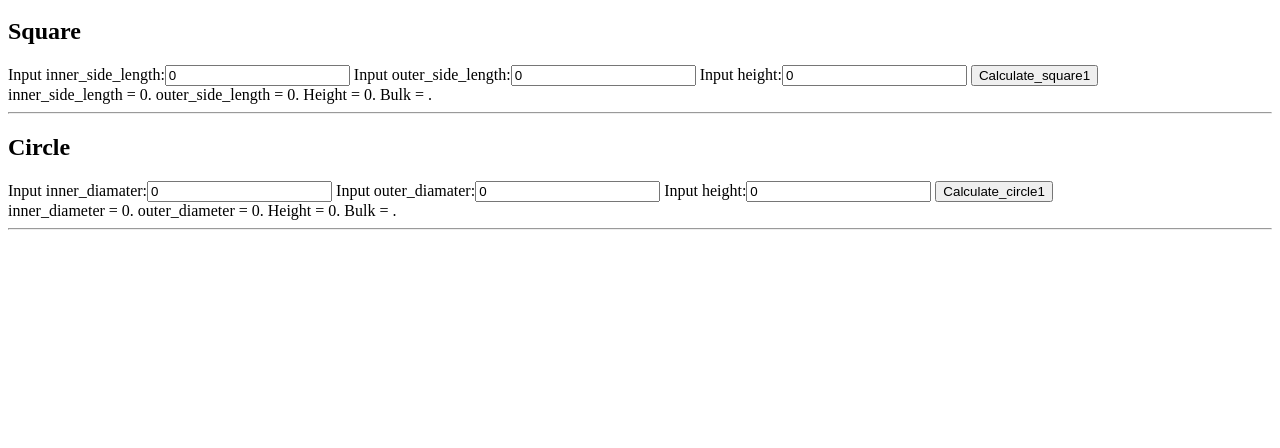
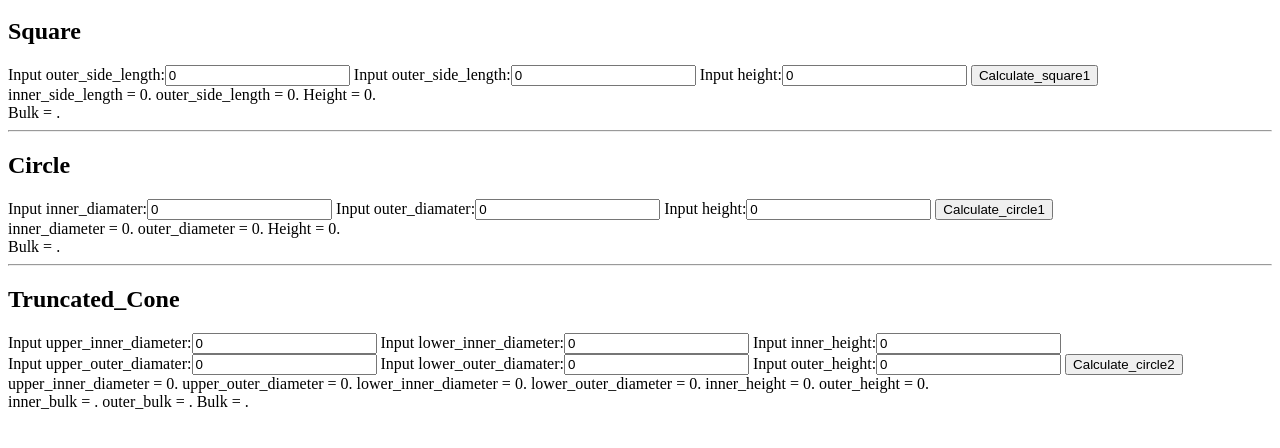
Before and after one commit to hippocrene814/hippocrene814.github.io, a plain HTML site: page tools/bulk.html in a window 1280 px wide. Shown: the part 48-496 px from the top of the page. Drawn offline with nearby package versions, Linux system fonts and the light colour scheme.

Commit message:
add truncated cone bulk

```diff
--- a/tools/bulk.html
+++ b/tools/bulk.html
@@ -11,7 +11,6 @@
           outer_side_length: 0,
           height: 0
         };
-
         $scope.calculate_square1 = function() {
             $scope.square.area = ($scope.square.outer_side_length * $scope.square.outer_side_length - $scope.square.inner_side_length * $scope.square.inner_side_length);
             $scope.square.bulk = $scope.square.area * $scope.square.height;
@@ -22,11 +21,28 @@
           outer_diameter: 0,
           height: 0
         };
-
         $scope.calculate_circle1 = function() {
             $scope.circle.area = ($scope.circle.outer_diameter * $scope.circle.outer_diameter - $scope.circle.inner_diameter * $scope.circle.inner_diameter) * 3.14 / 4;
             $scope.circle.bulk = $scope.circle.area * $scope.circle.height;
         };
+
+        $scope.circle2 = {
+          upper_inner_diameter: 0,
+          upper_outer_diameter: 0,
+          lower_inner_diameter: 0,
+          lower_outer_diameter: 0,
+          inner_height: 0,
+          outer_height: 0
+        };
+        $scope.calculate_circle2 = function() {
+            $scope.circle2.inner_bulk = ($scope.circle2.upper_inner_diameter * $scope.circle2.upper_inner_diameter + $scope.circle2.lower_inner_diameter * $scope.circle2.lower_inner_diameter + $scope.circle2.lower_inner_diameter * $scope.circle2.upper_inner_diameter) * $scope.circle2.inner_height * 3.14 / 12;
+
+            $scope.circle2.outer_bulk = ($scope.circle2.upper_outer_diameter * $scope.circle2.upper_outer_diameter + $scope.circle2.lower_outer_diameter * $scope.circle2.lower_outer_diameter + $scope.circle2.lower_outer_diameter * $scope.circle2.upper_outer_diameter) * $scope.circle2.outer_height * 3.14 / 12;
+
+            $scope.circle2.bulk = $scope.circle2.outer_bulk - $scope.circle2.inner_bulk;
+
+        };
+
       });
     </script>
   </head>
@@ -35,7 +51,7 @@
     <div>
       <h2>Square</h2>
       <div>
-        Input inner_side_length:<input ng-model="square.inner_side_length" type="text"/>
+        Input outer_side_length:<input ng-model="square.inner_side_length" type="text"/>
         Input outer_side_length:<input ng-model="square.outer_side_length" type="text"/>
         Input height:<input ng-model="square.height" type="text"/>
         <button ng-click="calculate_square1()">Calculate_square1</button>
@@ -43,6 +59,7 @@
         inner_side_length = {{square.inner_side_length}}.
         outer_side_length = {{square.outer_side_length}}.
         Height = {{square.height}}.
+        <br>
         Bulk = {{square.bulk}}.
       </div>
       <hr>
@@ -57,9 +74,34 @@
         inner_diameter = {{circle.inner_diameter}}.
         outer_diameter = {{circle.outer_diameter}}.
         Height = {{circle.height}}.
+        <br>
         Bulk = {{circle.bulk}}.
       </div>
       <hr>
+
+      <h2>Truncated_Cone</h2>
+      <div>
+        Input upper_inner_diameter:<input ng-model="circle2.upper_inner_diameter" type="text"/>
+        Input lower_inner_diameter:<input ng-model="circle2.lower_inner_diameter" type="text"/>
+        Input inner_height:<input ng-model="circle2.inner_height" type="text"/>
+        <br>
+        Input upper_outer_diamater:<input ng-model="circle2.upper_outer_diameter" type="text"/>
+        Input lower_outer_diamater:<input ng-model="circle2.lower_outer_diameter" type="text"/>
+        Input outer_height:<input ng-model="circle2.outer_height" type="text"/>
+        <button ng-click="calculate_circle2()">Calculate_circle2</button>
+        <br>
+        upper_inner_diameter = {{circle2.upper_inner_diameter}}.
+        upper_outer_diameter = {{circle2.upper_outer_diameter}}.
+        lower_inner_diameter = {{circle2.lower_inner_diameter}}.
+        lower_outer_diameter = {{circle2.lower_outer_diameter}}.
+        inner_height = {{circle2.inner_height}}.
+        outer_height = {{circle2.outer_height}}.
+        <br>
+        inner_bulk = {{circle2.inner_bulk}}.
+        outer_bulk = {{circle2.outer_bulk}}.
+        Bulk = {{circle2.bulk}}.
+      </div>
+
     </div>
   </body>
 </html>
```
